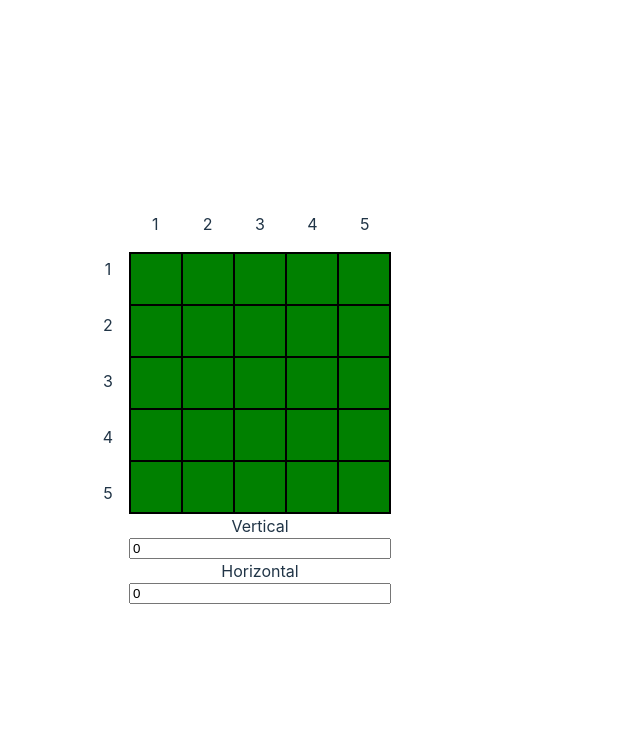
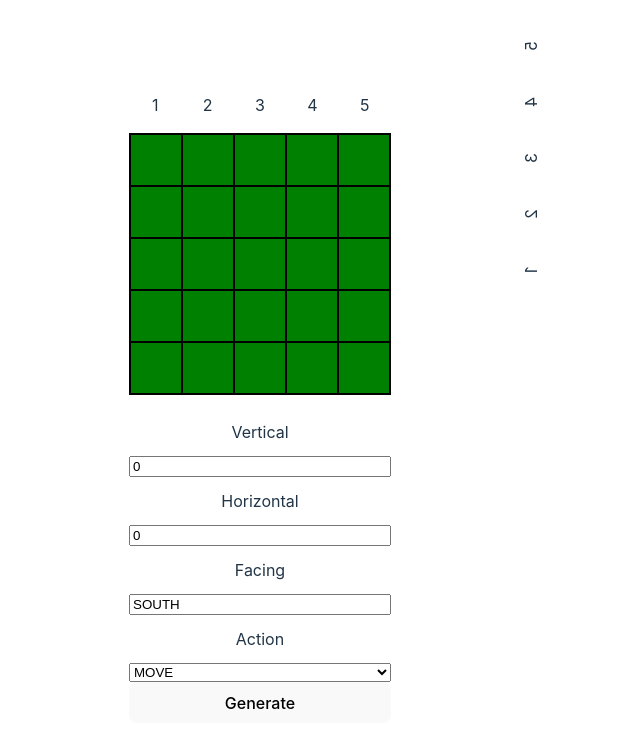
Before and after one commit to teddydeddy123/robot-test, a React (Vite) app: page / in a window 1280 px wide. Shown: the top 748 px of the page, without its empty margins (380-1020 px from the left). Built offline with nearby package versions, Linux system fonts and the light colour scheme.

Commit message:
adding input fields and initial logic

```diff
--- a/src/components/board/index.tsx
+++ b/src/components/board/index.tsx
@@ -1,12 +1,44 @@
 import { useState } from "react";
 import * as S from "./styles";
+
+type FacingType = "SOUTH" | "NORTH" | "EAST" | "WEST" | "";
 
 const Board = () => {
   const [horizontal, setHorizontal] = useState(0);
   const [vertical, setVertical] = useState(0);
+  const [facing, setFacing] = useState<FacingType>("SOUTH");
+  const [place, setPlace] = useState({
+    rowPosition: 0,
+    columnPosition: 0,
+    direction: "",
+  });
+
+  const moveFunc = () => {
+    setPlace((prevState) => ({
+      ...prevState,
+      rowPosition: horizontal,
+      columnPosition: vertical,
+      direction: facing,
+    }));
+  };
 
   const array = Array.from({ length: 25 });
   const cordinatesArray = Array.from({ length: 5 });
+  //maybe add a switch case function
+
+  const options = [
+    "MOVE",
+    "PLACE_ROBOT",
+    "PLACE_WALL",
+    "LEFT",
+    "RIGHT",
+    "REPORT",
+  ];
+
+  // const handlers = {
+  // move: moveFunc,
+  // }
+
   return (
     <S.OuterWrapper>
       <S.CordinatesHorizontal>
@@ -29,15 +61,19 @@ const Board = () => {
               key={i}
               vertical={col}
               horizontal={row}
-              isBlue={row === horizontal && col === vertical}
+              isBlue={
+                row === place["rowPosition"] && col === place["columnPosition"]
+              }
             >
-              {row === horizontal && col === vertical && (
-                <S.RobotIcon size={30} />
+              {row === place["rowPosition"] &&
+                col === place["columnPosition"] && (
+                  <S.RobotIcon size={30} facing={place["direction"]} />
                 )}
             </S.Field>
           );
         })}
       </S.Wrapper>
+      <S.InputFields>
         <label htmlFor="vertical">Vertical</label>
         <input
           value={vertical.toString()}
@@ -51,6 +87,24 @@ const Board = () => {
           id="horizontal"
           onChange={(e) => setHorizontal(parseInt(e.target.value))}
         />
+
+        <label htmlFor="facing">Facing</label>
+
+        <input
+          value={facing.toLocaleUpperCase()}
+          id="facing"
+          onChange={(e) => setFacing(e.target.value)}
+        />
+
+        <label htmlFor="action">Action</label>
+
+        <select id="action">
+          {options.map((option, y) => (
+            <option key={y}>{option}</option>
+          ))}
+        </select>
+      </S.InputFields>
+      <button onClick={moveFunc}>Generate</button>
     </S.OuterWrapper>
   );
 };
--- a/src/components/board/styles.tsx
+++ b/src/components/board/styles.tsx
@@ -29,11 +29,15 @@ export const CordinatesHorizontal = styled.div`
 export const CordinatesVertical = styled.div`
   display: grid;
   position: absolute;
-  left: -10%;
+  left: 100%;
   top: 11%;
+  transform: scale(1, -1) rotate(270deg);
+  writing-mode: vertical-rl;
+  text-orientation: upright;
 `;
 
 export const Wrapper = styled.div`
+  transform: scale(1, -1);
   display: grid;
   grid-template-columns: repeat(5, 1fr);
   grid-template-rows: repeat(5, 1fr);
@@ -53,7 +57,27 @@ export const Field = styled.div<GridPosition & { isBlue: boolean }>`
     `${props.horizontal} / ${props.vertical} / span 1 / span 1`};
 `;
 
-export const RobotIcon = styled(ArrowCircleDown)`
+export const RobotIcon = styled(ArrowCircleDown)<{ facing: string }>`
   color: white;
-  /* animation: ${rotateAnimation} 2s linear infinite; Adjust the duration and timing function as needed */
+  transform: ${(props) =>
+    `rotate(${
+      props.facing === "SOUTH"
+        ? "180deg"
+        : props.facing === "NORTH"
+          ? "0deg"
+          : props.facing === "WEST"
+            ? "90deg"
+            : props.facing === "EAST"
+              ? "270deg"
+              : "0deg" // Default to 0deg if none of the conditions match
+    })`};
 `;
+
+export const InputFields = styled.div`
+  display: flex;
+  margin-top: 25px;
+  flex-direction: column;
+  gap: 12px;
+  align-items: stretch;
+  justify-content: center;
+`;
```
Lines whose indentation alone changed are shown as unchanged.
